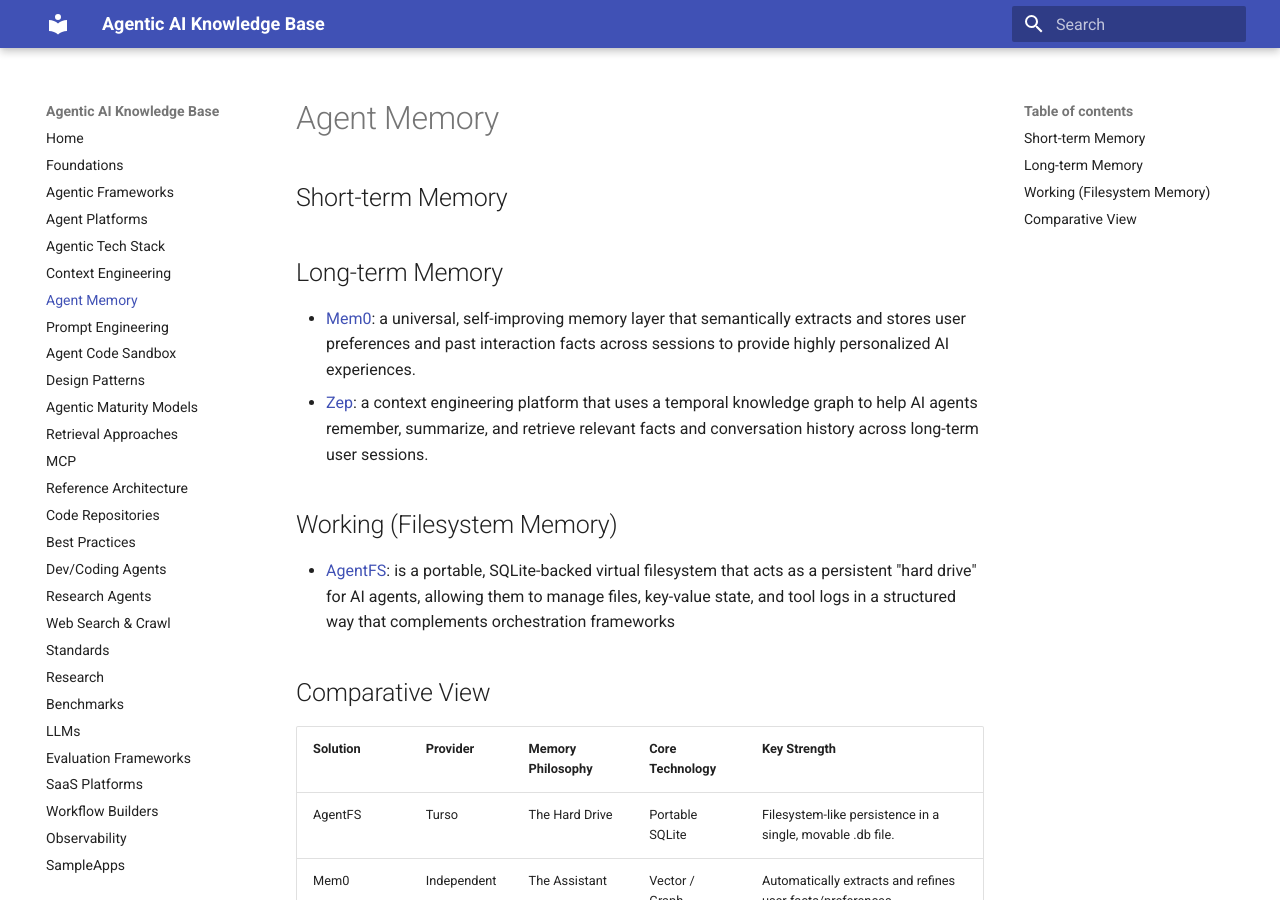
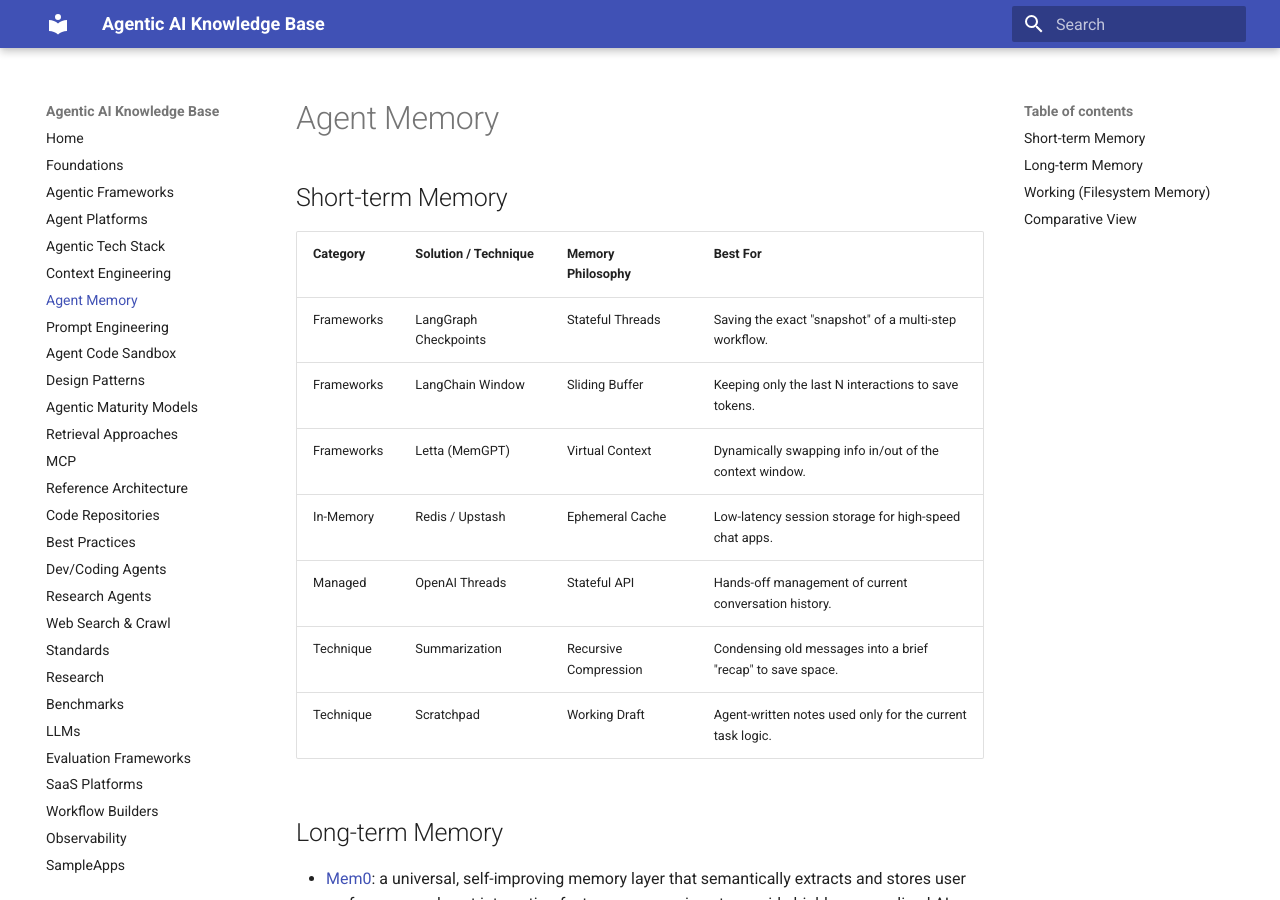
Before and after one commit to ankurkumarz/agentic-ai-knowledge-base, an MkDocs documentation site: the page built from docs/AgentMemory/README.md, in a window 1280 px wide and 900 px high. Built offline with MkDocs 1.6.1 and Material for MkDocs 9.7.7, drawn with Linux system fonts in a browser that asks for light colours.

Commit message:
Update README.md

```diff
--- a/docs/AgentMemory/README.md
+++ b/docs/AgentMemory/README.md
@@ -1,5 +1,14 @@
 ## Short-term Memory
 
+| Category | Solution / Technique | Memory Philosophy | Best For |
+|---|---|---|---|
+| Frameworks | LangGraph Checkpoints | Stateful Threads | Saving the exact "snapshot" of a multi-step workflow. |
+| Frameworks | LangChain Window | Sliding Buffer | Keeping only the last N interactions to save tokens. |
+| Frameworks | Letta (MemGPT) | Virtual Context | Dynamically swapping info in/out of the context window. |
+| In-Memory | Redis / Upstash | Ephemeral Cache | Low-latency session storage for high-speed chat apps. |
+| Managed | OpenAI Threads | Stateful API | Hands-off management of current conversation history. |
+| Technique | Summarization | Recursive Compression | Condensing old messages into a brief "recap" to save space. |
+| Technique | Scratchpad | Working Draft | Agent-written notes used only for the current task logic. |
 
 ## Long-term Memory
 
```
